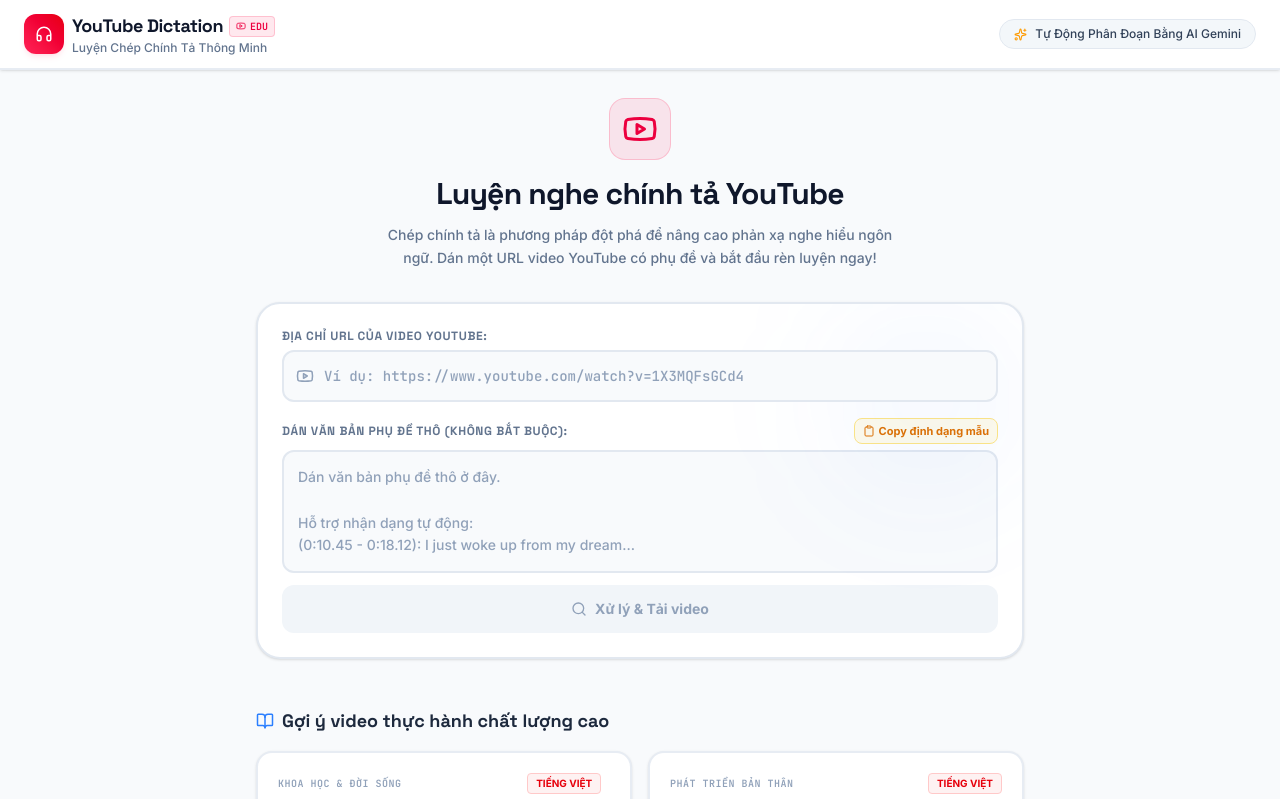
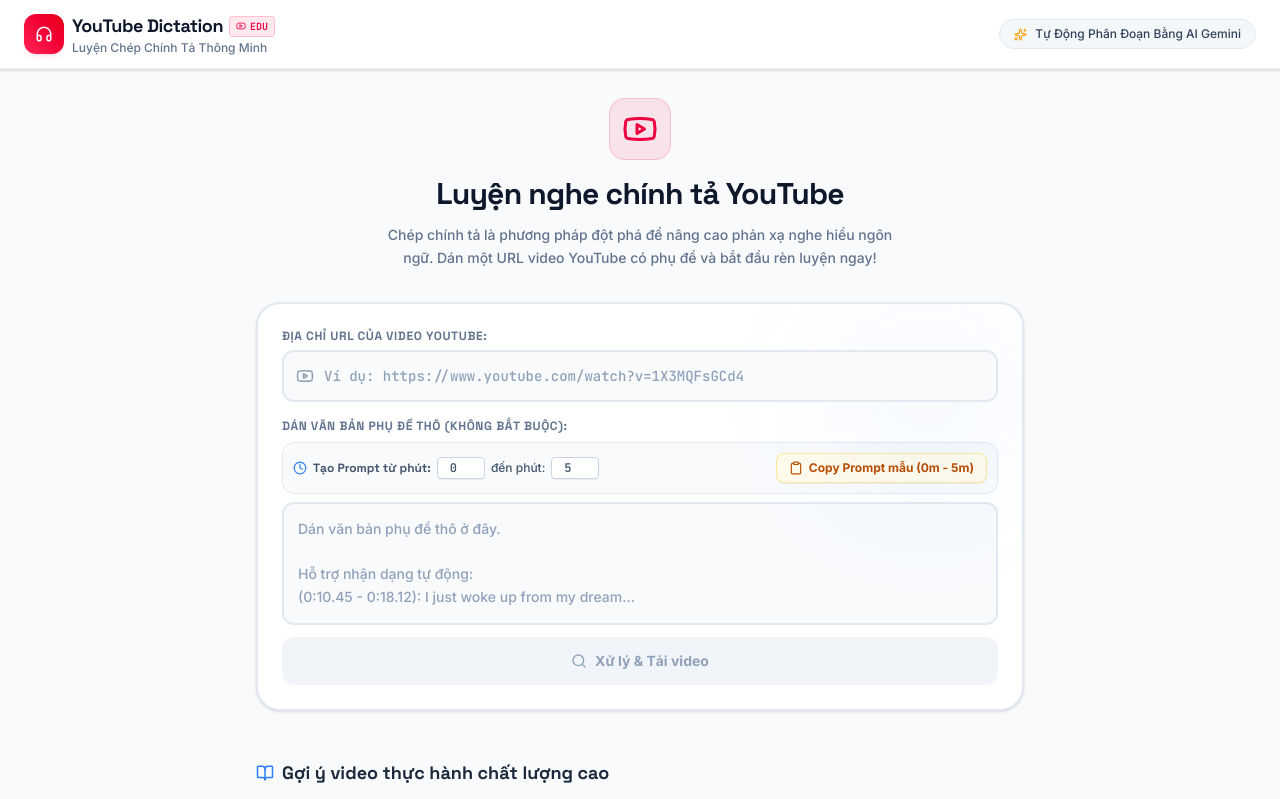
Before and after one commit to phamngoctoan111202/youtube_learning, a React (Vite) app: page / in a window 1280 px wide. Shown: the top 799 px of the page. Built offline with nearby package versions, Linux system fonts and the light colour scheme.

Commit message:
feat: Add customizable start and end minute range for prompt generator

```diff
--- a/src/App.tsx
+++ b/src/App.tsx
@@ -100,6 +100,10 @@
   const [vocabDefaultWord, setVocabDefaultWord] = useState("");
   const [vocabContextSentence, setVocabContextSentence] = useState("");
 
+  // Prompt Generator time range states
+  const [promptStartMin, setPromptStartMin] = useState("0");
+  const [promptEndMin, setPromptEndMin] = useState("5");
+
   // Sentence selection, merge & edit modal states
   const [selectedSentenceIds, setSelectedSentenceIds] = useState<number[]>([]);
   const [editingSentence, setEditingSentence] = useState<Sentence | null>(null);
@@ -828,40 +832,68 @@
                   </div>
 
                   <div className="flex flex-col gap-3">
-                    <div className="flex flex-col gap-1.5">
-                      <div className="flex items-center justify-between flex-wrap gap-1">
+                    <div className="flex flex-col gap-2">
+                      <div className="flex items-center justify-between flex-wrap gap-2">
                         <label htmlFor="pasted-text-input" className="text-xs font-bold text-slate-500 uppercase tracking-wider font-display">
                           Dán văn bản phụ đề thô (Không bắt buộc):
                         </label>
+                      </div>
+
+                      {/* Prompt Generator Range Control & Button */}
+                      <div className="flex items-center justify-between flex-wrap gap-2 bg-slate-50 p-2.5 rounded-xl border border-slate-200">
+                        <div className="flex items-center gap-1.5 text-xs text-slate-600 font-medium flex-wrap">
+                          <Clock size={14} className="text-blue-500 shrink-0" />
+                          <span className="font-bold font-display">Tạo Prompt từ phút:</span>
+                          <input
+                            type="number"
+                            min="0"
+                            max="300"
+                            value={promptStartMin}
+                            onChange={(e) => setPromptStartMin(e.target.value)}
+                            className="w-12 px-1.5 py-0.5 bg-white border border-slate-300 focus:border-blue-500 rounded text-center font-mono font-bold text-xs outline-none shadow-2xs"
+                          />
+                          <span>đến phút:</span>
+                          <input
+                            type="number"
+                            min="0"
+                            max="300"
+                            value={promptEndMin}
+                            onChange={(e) => setPromptEndMin(e.target.value)}
+                            className="w-12 px-1.5 py-0.5 bg-white border border-slate-300 focus:border-blue-500 rounded text-center font-mono font-bold text-xs outline-none shadow-2xs"
+                          />
+                        </div>
+
                         <button
                           type="button"
                           onClick={() => {
-                            const prompt = `Please extract all subtitles (English or original language) of the YouTube video in this link (or from the video you just watched) and segment them into short clauses suitable for dictation practice.
+                            const startM = promptStartMin.trim() || "0";
+                            const endM = promptEndMin.trim() || "5";
+                            const prompt = `Please extract all subtitles (English or original language) from minute ${startM}:00 to minute ${endM}:00 of the YouTube video in this link (or from the video you just watched) and segment them into short clauses suitable for dictation practice.
 
 Important Rules:
 1. SEGMENT SENTENCES: Segment into complete natural clauses (5 - 12 words). DO NOT OVER-SPLIT or cut in the middle of phrases/prepositions (e.g. NEVER separate prepositions like "in" from "Hanoi, Vietnam"). ONLY split at natural sentence endings (. ! ?) or connecting conjunctions ("and", "but", "so", "because", "when", "where", "which").
 2. PRECISE INDIVIDUAL TIMESTAMPS (DETAILED TO MILLISECONDS):
    - Each segment's "start" and "end" timestamps MUST match exactly when the lyrics or spoken words are actually delivered in the audio.
    - Timestamps do NOT need to be continuous or adjoin back-to-back; natural pauses, gaps, or instrumental breaks between sentences should be preserved naturally.
-   - Timestamps MUST have exact decimal numbers detailed to milliseconds (e.g. 0:10.45 - 0:18.12). ABSOLUTELY DO NOT round to whole seconds or ending with .00 (such as 0:10.00 or 0:18.00).
+   - Timestamps MUST have exact decimal numbers detailed to milliseconds (e.g. ${startM}:10.45 - ${startM}:18.12). ABSOLUTELY DO NOT round to whole seconds or ending with .00 (such as ${startM}:10.00 or ${startM}:18.00).
 3. VIETNAMESE TRANSLATION: Attach an accurate Vietnamese translation for each segment (separated after a pipe | or in parentheses).
 
 Standard Output Format Example:
-(0:10.45 - 0:18.12): I just woke up from my dream where you and I had to say goodbye | Dịch: Tôi vừa tỉnh dậy sau giấc mơ nơi bạn và tôi phải nói lời tạm biệt
-(0:18.12 - 0:23.50): and I don't know what it all means | Dịch: và tôi không biết tất cả điều này có nghĩa là gì
-(0:23.50 - 0:28.05): but since I survived I realized | Dịch: nhưng từ khi tôi sống sót tôi mới nhận ra`;
+(${startM}:10.45 - ${startM}:18.12): I just woke up from my dream where you and I had to say goodbye | Dịch: Tôi vừa tỉnh dậy sau giấc mơ nơi bạn và tôi phải nói lời tạm biệt
+(${startM}:18.12 - ${startM}:23.50): and I don't know what it all means | Dịch: và tôi không biết tất cả điều này có nghĩa là gì
+(${startM}:23.50 - ${startM}:28.05): but since I survived I realized | Dịch: nhưng từ khi tôi sống sót tôi mới nhận ra`;
                             navigator.clipboard.writeText(prompt);
                             setIsCopied(true);
                             setTimeout(() => setIsCopied(false), 2000);
                           }}
-                          className={`flex items-center gap-1 text-[11px] font-bold px-2 py-1 rounded-lg border transition-colors ${
+                          className={`flex items-center gap-1.5 text-xs font-bold px-3 py-1.5 rounded-lg border transition-all cursor-pointer shadow-2xs ${
                             isCopied
                               ? "bg-emerald-50 text-emerald-600 border-emerald-200"
-                              : "bg-amber-50 text-amber-600 hover:text-amber-700 border-amber-200"
+                              : "bg-amber-50 hover:bg-amber-100 text-amber-700 border-amber-200/80"
                           }`}
                         >
-                          {isCopied ? <Check size={12} /> : <Clipboard size={12} />}
-                          <span>{isCopied ? "Đã sao chép" : "Copy định dạng mẫu"}</span>
+                          {isCopied ? <Check size={14} /> : <Clipboard size={14} />}
+                          <span>{isCopied ? "Đã sao chép Prompt!" : `Copy Prompt mẫu (${promptStartMin || 0}m - ${promptEndMin || 5}m)`}</span>
                         </button>
                       </div>
                       <textarea
```
Also changed, not shown: 4 other files (tests, documents, lock files or other folders).
